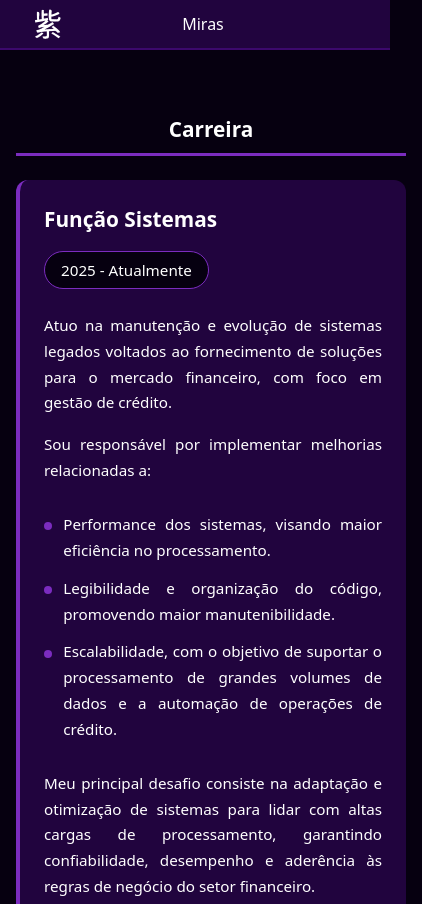
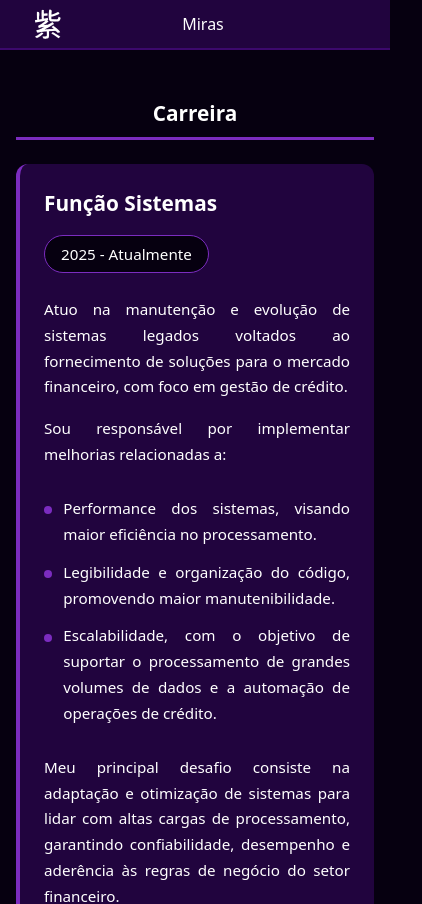
Before and after one commit to gustavocorreiaof/portfolio, a React (Vite) app: page /Career in a window 390 px wide. Shown: the top 904 px of the page, 422 px wide, since content can reach past the window. Built offline with nearby package versions, Linux system fonts and the light colour scheme; some icons are missing; a web font is replaced by a local one.

Commit message:
fix carrer responsivity

```diff
--- a/src/pages/about/about.css
+++ b/src/pages/about/about.css
@@ -1,12 +1,12 @@
 .about-page {
   min-height: 100vh;
-  padding: 2rem;
+  padding: 2rem 0;
 }
 
 .about-container {
   max-width: 1200px;
   margin: 0 auto;
-  padding: 2rem 0;
+  padding: 2rem;
 }
 
 .about-title {
@@ -57,11 +57,11 @@
 
 @media (max-width: 768px) {
   .about-page {
-    padding: 1rem;
+    padding: 0;
   }
 
   .about-container {
-    padding: 1rem 0;
+    padding: 1rem;
   }
 
   .about-title {
```
